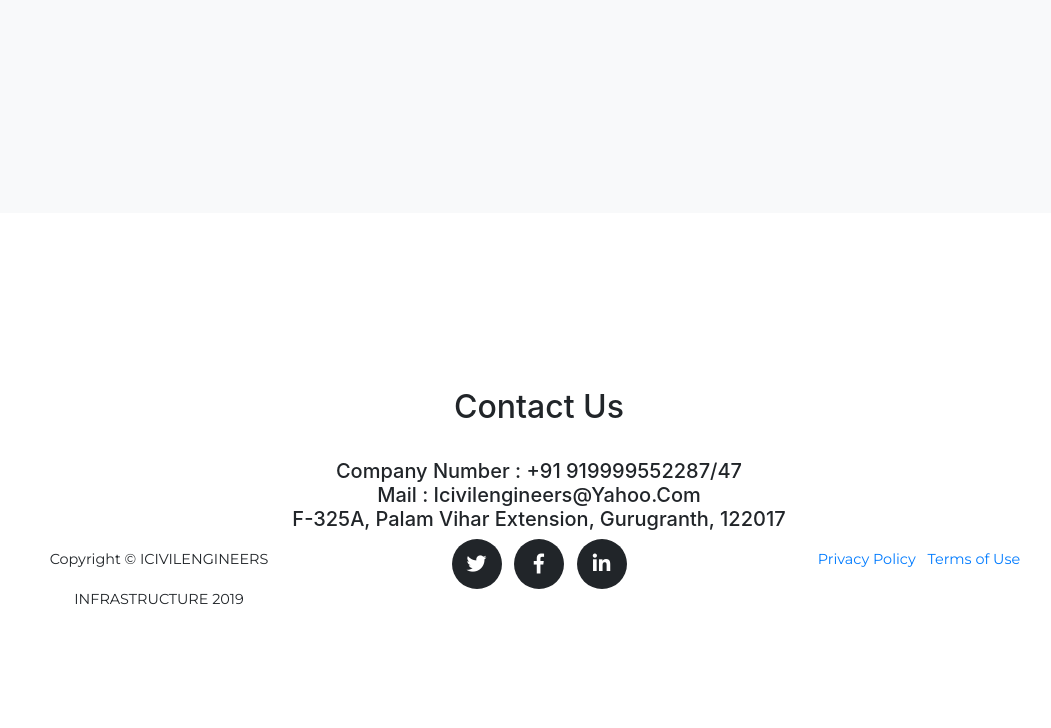
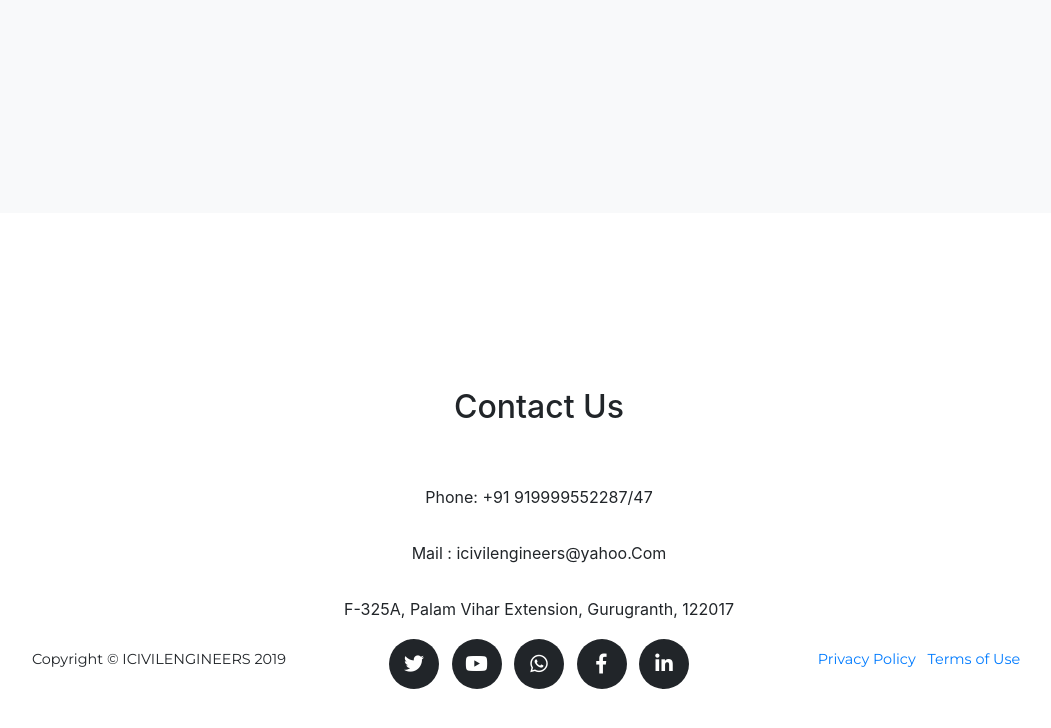
Before and after one commit to shubham-sr/xyz, a website with bundled scripts: page index.html in a window 1280 px wide. Shown: the part 4474-5202 px from the top of the page, without its empty margins (101-1152 px from the left). Built offline with nearby package versions, Linux system fonts and the light colour scheme; files whose address does not match are found by name; a web font is replaced by a local one.

Commit message:
Update index.html

```diff
--- a/index.html
+++ b/index.html
@@ -326,31 +326,44 @@
     <footer>
       <section id="footer">
         <center><h2>Contact Us</h2></center>
-        <br>
-        <center><h5>Company Number : +91 919999552287/47
-          <br>
-Mail : Icivilengineers@Yahoo.Com
-<br>
-F-325A, Palam Vihar Extension, Gurugranth, 122017</h5></center>
+        <br></br>
+        <center><p>Phone: +91 919999552287/47
+          <br></br>
+Mail : icivilengineers@yahoo.Com
+<br></br>
+F-325A, Palam Vihar Extension, Gurugranth, 122017</p></center>
       <div class="container">
         <div class="row">
           <div class="col-md-4">
-            <span class="copyright">Copyright &copy; ICIVILENGINEERS INFRASTRUCTURE 2019</span>
+            <span class="copyright">Copyright &copy; ICIVILENGINEERS 2019</span>
           </div>
           <div class="col-md-4">
             <ul class="list-inline social-buttons">
               <li class="list-inline-item">
-                <a href="#">
+                <a href="https://mobile.twitter.com/icivilengineers">
                   <i class="fab fa-twitter"></i>
                 </a>
               </li>
               <li class="list-inline-item">
-                <a href="#">
+                <a href="https://m.youtube.com/channel/UClu4ys4j-8xA_3Z6tIZBfYQ">
+                  <i class="fab fa-youtube"></i>
+                </a>
+              </li>
+
+              <li class="list-inline-item">
+                <a href="https://m.facebook.com/icvlengineers/">
+                  <i class="fab fa-whatsapp"></i>
+                </a>
+              </li>
+
+               <li class="list-inline-item">
+                <a href="https://m.facebook.com/icvlengineers/">
                   <i class="fab fa-facebook-f"></i>
                 </a>
               </li>
+
               <li class="list-inline-item">
-                <a href="#">
+                <a href="https://www.linkedin.com/company/icivilengineers-infrastruct../">
                   <i class="fab fa-linkedin-in"></i>
                 </a>
               </li>
```
